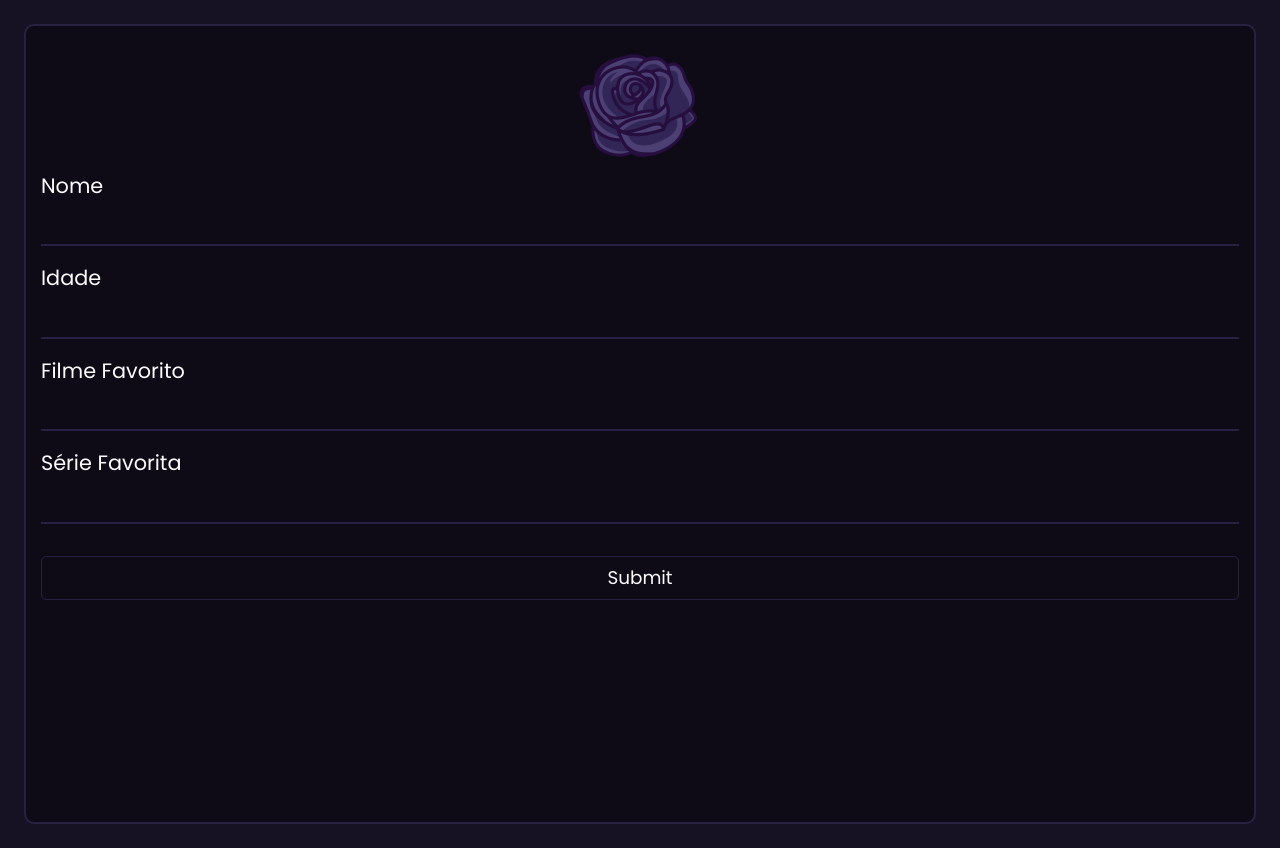
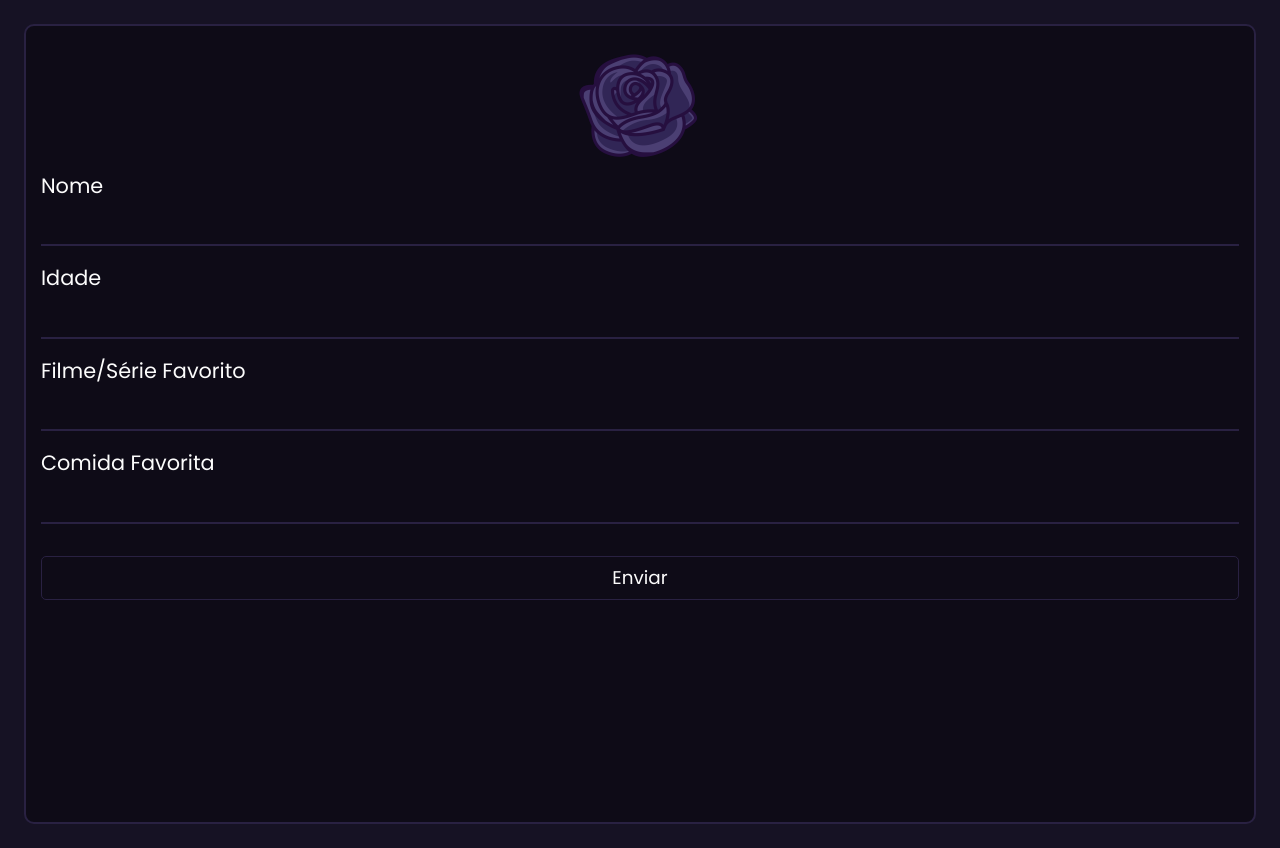
Before and after one commit to veidzj/purple-rose, a React (Vite) app: page / in a window 1280 px wide. Built offline with nearby package versions, Linux system fonts and the light colour scheme.

Commit message:
feat: add favorite food input

```diff
--- a/src/App.tsx
+++ b/src/App.tsx
@@ -18,13 +18,13 @@ function App() {
           <label htmlFor='age'>Idade</label><br/>
           <input type='number' name='age' />
 
-          <label htmlFor='favorite-movie'>Filme Favorito</label><br/>
+          <label htmlFor='favorite-movie'>Filme/Série Favorito</label><br/>
           <input type='text' name='favorite-movie' />
 
-          <label htmlFor='favorite-show'>Série Favorita</label><br/>
-          <input type='text' name='favorite-show' />
+          <label htmlFor='favorite-food'>Comida Favorita</label><br/>
+          <input type='text' name='favorite-food' />
 
-          <button type='submit'>Submit</button>
+          <button type='submit'>Enviar</button>
         </form>
       </div>
     </div>
```
